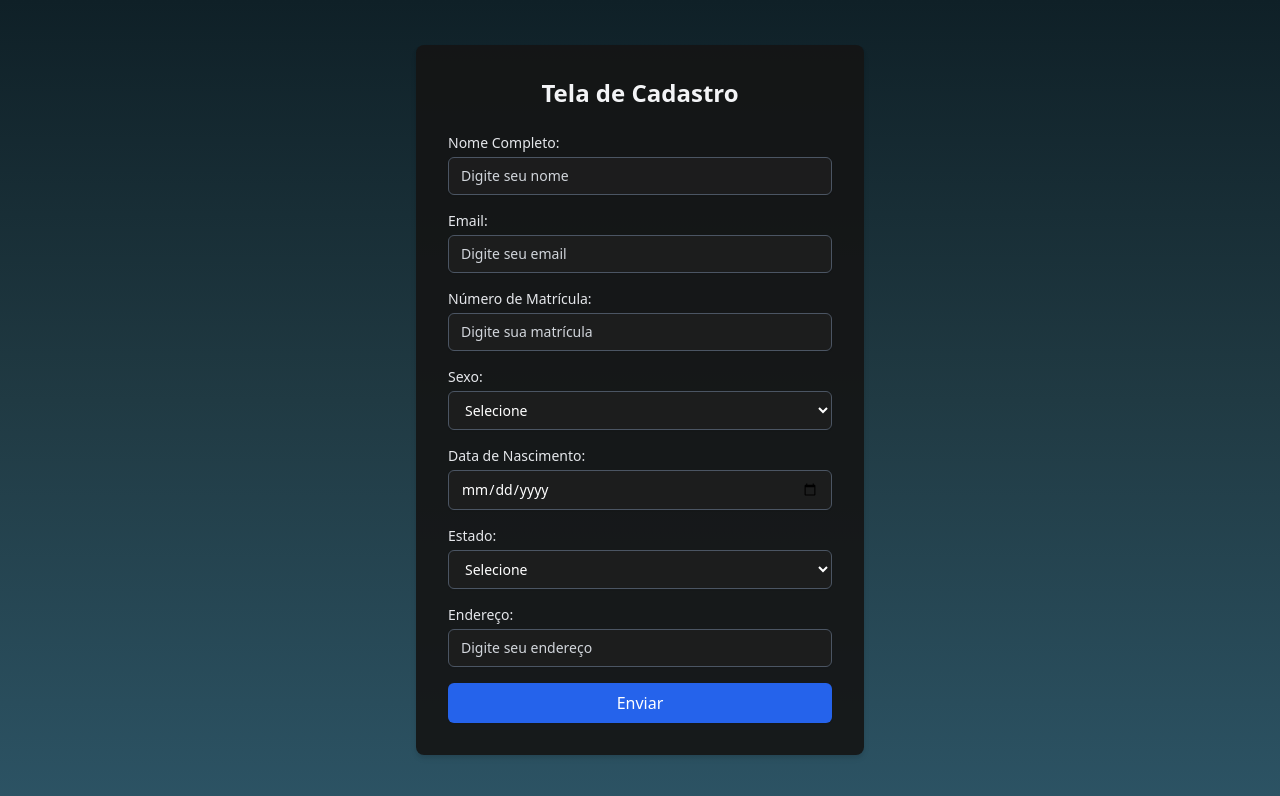
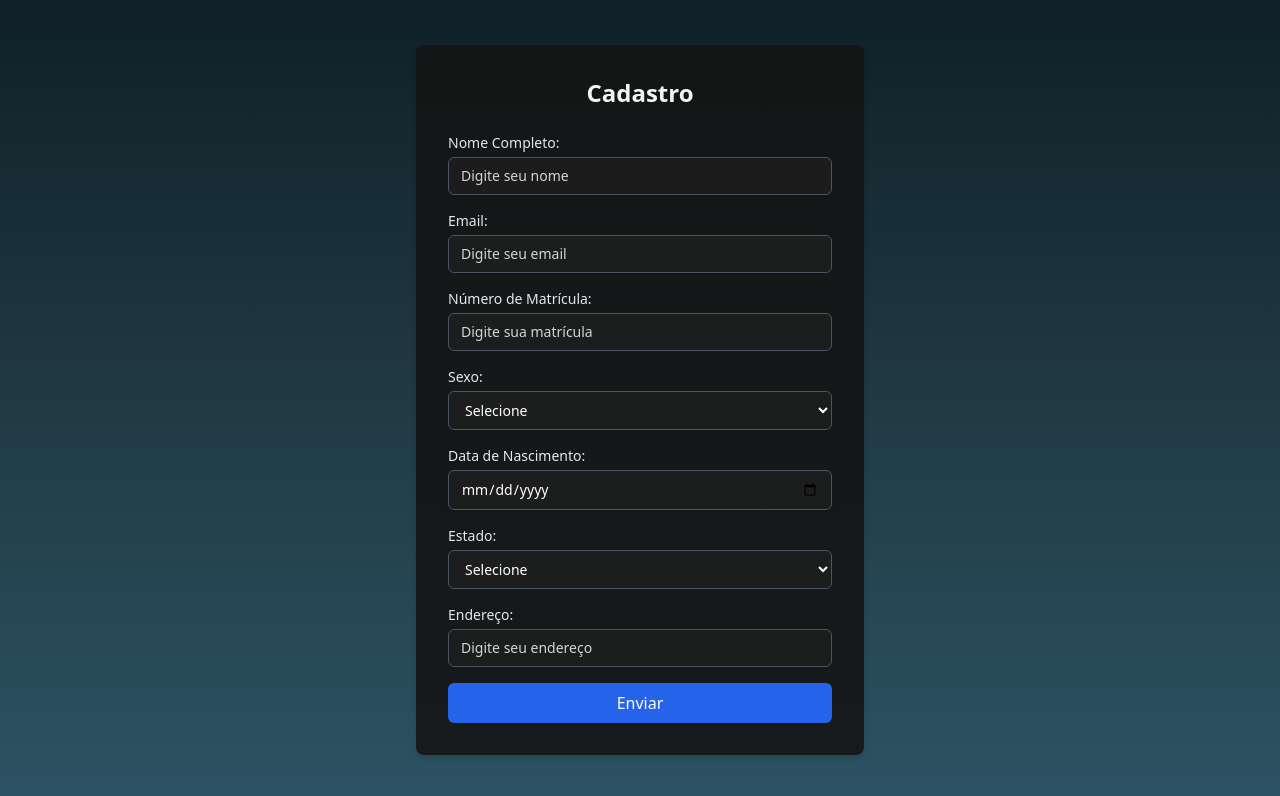
Before and after one commit to Pedrobarizon04/telalogin-, a website: page index.html in a window 1280 px wide. Drawn offline with nearby package versions, Linux system fonts and the light colour scheme.

Commit message:
Update index.html

```diff
--- a/index.html
+++ b/index.html
@@ -3,7 +3,7 @@
 <head>
     <meta charset="UTF-8">
     <meta name="viewport" content="width=device-width, initial-scale=1.0">
-    <title>Tela de Cadastro</title>
+    <title>Cadastro</title>
     <link href="https://cdn.jsdelivr.net/npm/tailwindcss@2.2.19/dist/tailwind.min.css" rel="stylesheet">
     <style>
         body {
@@ -32,7 +32,7 @@
 </head>
 <body class="bg-gray-900 flex items-center justify-center min-h-screen">
     <div class="container mx-auto max-w-md p-8 bg-black rounded-lg shadow-md">
-        <h2 class="text-2xl font-bold mb-6 text-center text-gray-100">Tela de Cadastro</h2>
+        <h2 class="text-2xl font-bold mb-6 text-center text-gray-100">Cadastro</h2>
         <form>
             <label for="fullName" class="block text-sm font-medium text-gray-200">Nome Completo:</label>
             <input type="text" id="fullName" name="fullName" required class="mt-1 mb-4 block w-full px-3 py-2 border border-gray-600 rounded-md shadow-sm focus:outline-none focus:ring-blue-500 focus:border-blue-500 sm:text-sm" placeholder="Digite seu nome">
```
